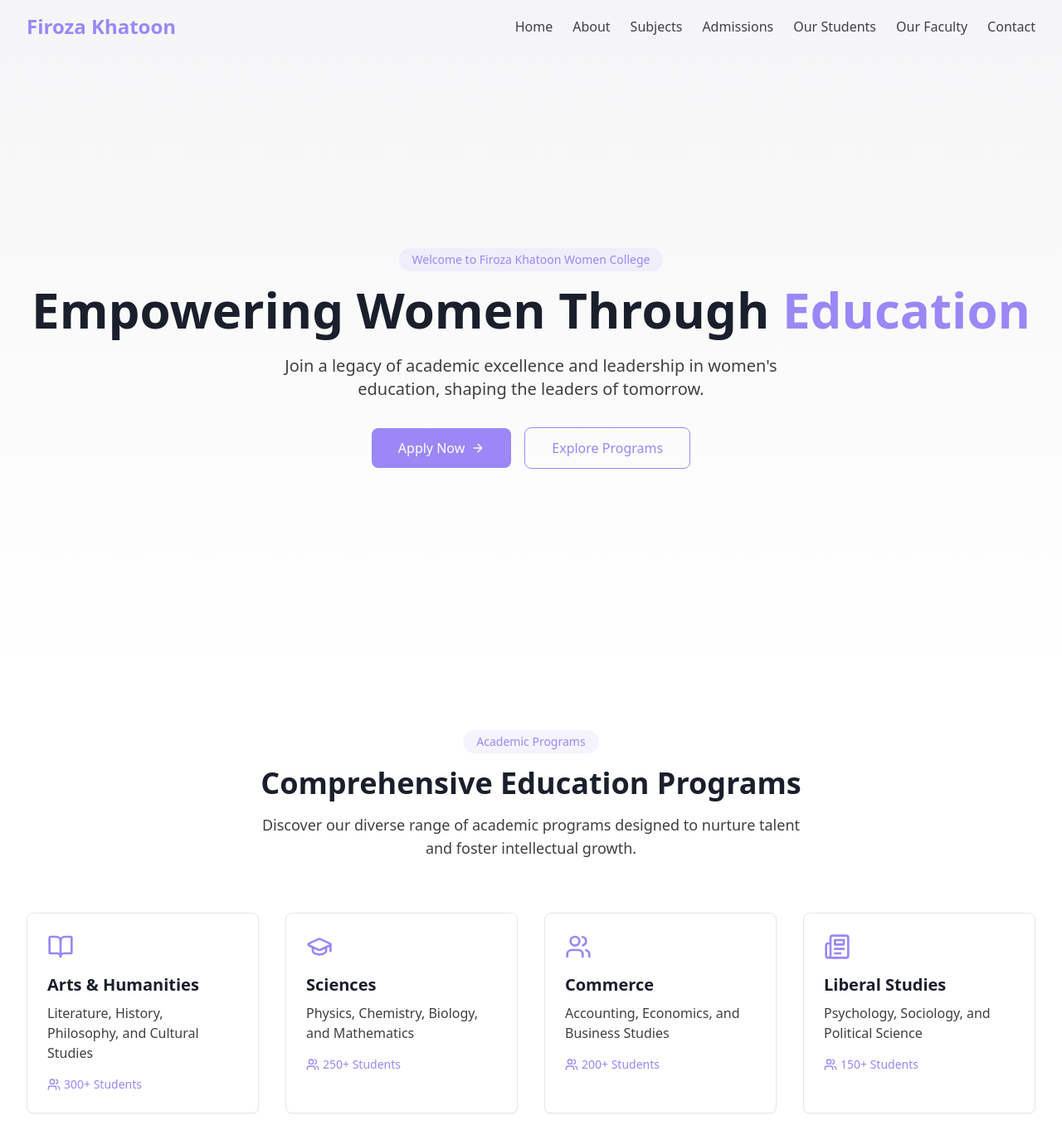
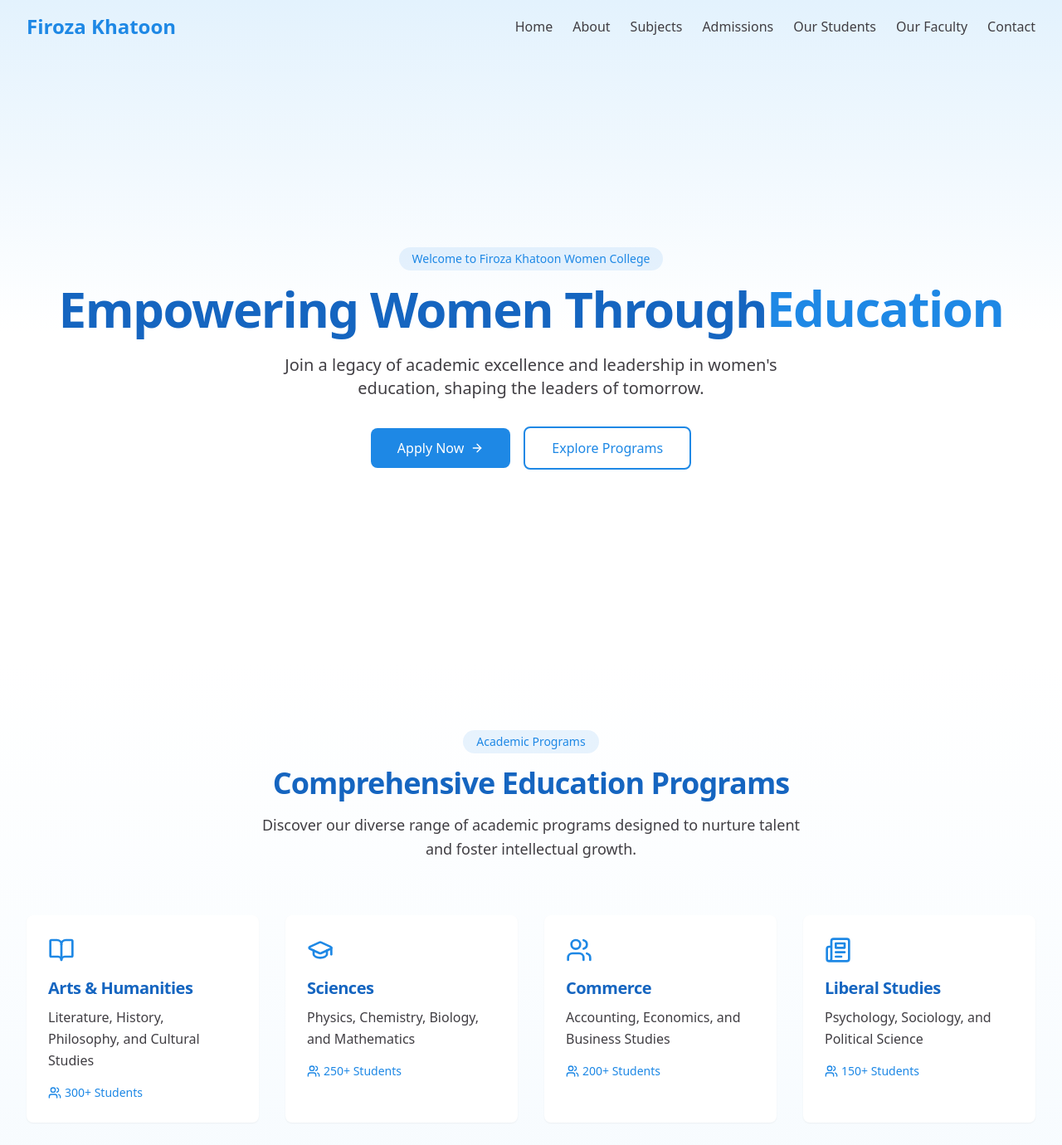
Before and after one commit to zainabqureshi09/college-connect-wizard, a React (Vite) app: page / in a window 1280 px wide. Shown: the top 1380 px of the page at 83% size. Built offline with nearby package versions, Linux system fonts and the light colour scheme.

Commit message:
Enhance website functionality
Add animations, motion effects, and typography updates.  Change the theme to blue.

```diff
--- a/src/components/Hero.tsx
+++ b/src/components/Hero.tsx
@@ -5,32 +5,35 @@ const Hero = () => {
   return (
     <section
       id="home"
-      className="min-h-screen flex items-center justify-center bg-gradient-to-b from-college-light to-white pt-16"
+      className="min-h-screen flex items-center justify-center bg-gradient-to-b from-college-light via-white to-white pt-16 overflow-hidden"
     >
       <div className="max-w-7xl mx-auto px-4 sm:px-6 lg:px-8 py-20">
-        <div className="text-center animate-fade-up">
-          <span className="inline-block px-4 py-1 mb-4 text-sm font-medium text-college-primary bg-college-primary/10 rounded-full">
+        <div className="text-center">
+          <span className="inline-block px-4 py-1 mb-4 text-sm font-medium text-college-primary bg-college-primary/10 rounded-full animate-fade-in hover:bg-college-primary/20 transition-colors duration-300">
             Welcome to Firoza Khatoon Women College
           </span>
-          <h1 className="text-4xl md:text-6xl font-bold text-college-dark mb-6">
+          <h1 className="text-4xl md:text-6xl font-bold text-college-dark mb-6 animate-slide-in tracking-tight">
             Empowering Women Through
-            <span className="text-college-primary"> Education</span>
+            <span className="text-college-primary animate-float inline-block">
+              {" "}
+              Education
+            </span>
           </h1>
-          <p className="text-lg md:text-xl text-college-secondary max-w-2xl mx-auto mb-8">
+          <p className="text-lg md:text-xl text-college-secondary max-w-2xl mx-auto mb-8 animate-fade-up delay-200 leading-relaxed">
             Join a legacy of academic excellence and leadership in women's
             education, shaping the leaders of tomorrow.
           </p>
-          <div className="flex flex-col sm:flex-row gap-4 justify-center items-center">
+          <div className="flex flex-col sm:flex-row gap-4 justify-center items-center animate-fade-up delay-300">
             <a
               href="#admissions"
-              className="px-8 py-3 bg-college-primary text-white rounded-lg hover:bg-college-primary/90 transition-colors duration-200 flex items-center gap-2"
+              className="group px-8 py-3 bg-college-primary text-white rounded-lg hover:bg-college-dark transition-all duration-300 flex items-center gap-2 transform hover:translate-y-[-2px] hover:shadow-lg"
             >
               Apply Now
-              <ArrowRight className="h-4 w-4" />
+              <ArrowRight className="h-4 w-4 transition-transform duration-300 group-hover:translate-x-1" />
             </a>
             <a
               href="#subjects"
-              className="px-8 py-3 border border-college-primary text-college-primary rounded-lg hover:bg-college-primary/10 transition-colors duration-200"
+              className="px-8 py-3 border-2 border-college-primary text-college-primary rounded-lg hover:bg-college-primary/10 transition-all duration-300 transform hover:translate-y-[-2px]"
             >
               Explore Programs
             </a>
--- a/src/components/Subjects.tsx
+++ b/src/components/Subjects.tsx
@@ -31,16 +31,16 @@ const subjects = [
 
 const Subjects = () => {
   return (
-    <section id="subjects" className="py-20 bg-white">
+    <section id="subjects" className="py-20 bg-gradient-to-b from-white to-college-light/30">
       <div className="max-w-7xl mx-auto px-4 sm:px-6 lg:px-8">
         <div className="text-center mb-16 animate-fade-up">
-          <span className="inline-block px-4 py-1 mb-4 text-sm font-medium text-college-primary bg-college-primary/10 rounded-full">
+          <span className="inline-block px-4 py-1 mb-4 text-sm font-medium text-college-primary bg-college-primary/10 rounded-full hover:bg-college-primary/20 transition-colors duration-300">
             Academic Programs
           </span>
-          <h2 className="text-3xl md:text-4xl font-bold text-college-dark mb-4">
+          <h2 className="text-3xl md:text-4xl font-bold text-college-dark mb-4 tracking-tight">
             Comprehensive Education Programs
           </h2>
-          <p className="text-lg text-college-secondary max-w-2xl mx-auto">
+          <p className="text-lg text-college-secondary max-w-2xl mx-auto leading-relaxed">
             Discover our diverse range of academic programs designed to nurture
             talent and foster intellectual growth.
           </p>
@@ -50,21 +50,21 @@ const Subjects = () => {
           {subjects.map((subject, index) => (
             <Card
               key={subject.title}
-              className="p-6 hover:shadow-lg transition-shadow duration-300 animate-fade-up"
+              className="group p-6 hover:shadow-xl transition-all duration-300 animate-fade-up transform hover:-translate-y-1 hover:bg-college-light/20 border-2 border-transparent hover:border-college-primary/20"
               style={{
-                animationDelay: `${index * 100}ms`,
+                animationDelay: `${index * 150}ms`,
               }}
             >
-              <div className="mb-4">
-                <subject.icon className="h-8 w-8 text-college-primary" />
+              <div className="mb-4 group-hover:animate-float">
+                <subject.icon className="h-8 w-8 text-college-primary transition-colors duration-300 group-hover:text-college-dark" />
               </div>
-              <h3 className="text-xl font-semibold text-college-dark mb-2">
+              <h3 className="text-xl font-semibold text-college-dark mb-2 tracking-tight">
                 {subject.title}
               </h3>
-              <p className="text-college-secondary mb-4">
+              <p className="text-college-secondary mb-4 leading-relaxed">
                 {subject.description}
               </p>
-              <div className="flex items-center text-sm text-college-primary">
+              <div className="flex items-center text-sm text-college-primary group-hover:text-college-dark transition-colors duration-300">
                 <Users className="h-4 w-4 mr-1" />
                 {subject.students} Students
               </div>
--- a/tailwind.config.ts
+++ b/tailwind.config.ts
@@ -26,11 +26,11 @@ export default {
         background: "hsl(var(--background))",
         foreground: "hsl(var(--foreground))",
         college: {
-          primary: "#9b87f5",
+          primary: "#1E88E5", // Changed to blue
           secondary: "#403E43",
           neutral: "#8E9196",
-          light: "#F5F5F7",
-          dark: "#1A1F2C",
+          light: "#E3F2FD", // Light blue
+          dark: "#1565C0", // Dark blue
         },
         primary: {
           DEFAULT: "hsl(var(--primary))",
@@ -80,10 +80,47 @@ export default {
             opacity: "1",
           },
         },
+        "slide-in": {
+          "0%": {
+            transform: "translateX(-100%)",
+            opacity: "0",
+          },
+          "100%": {
+            transform: "translateX(0)",
+            opacity: "1",
+          },
+        },
+        float: {
+          "0%, 100%": {
+            transform: "translateY(0)",
+          },
+          "50%": {
+            transform: "translateY(-10px)",
+          },
+        },
       },
       animation: {
         "fade-up": "fade-up 0.5s ease-out",
         "fade-in": "fade-in 0.5s ease-out",
+        "slide-in": "slide-in 0.6s ease-out",
+        float: "float 3s ease-in-out infinite",
+      },
+      typography: {
+        DEFAULT: {
+          css: {
+            maxWidth: '65ch',
+            color: 'inherit',
+            a: {
+              color: '#1E88E5',
+              '&:hover': {
+                color: '#1565C0',
+              },
+            },
+            strong: {
+              color: '#1565C0',
+            },
+          },
+        },
       },
     },
   },
```
